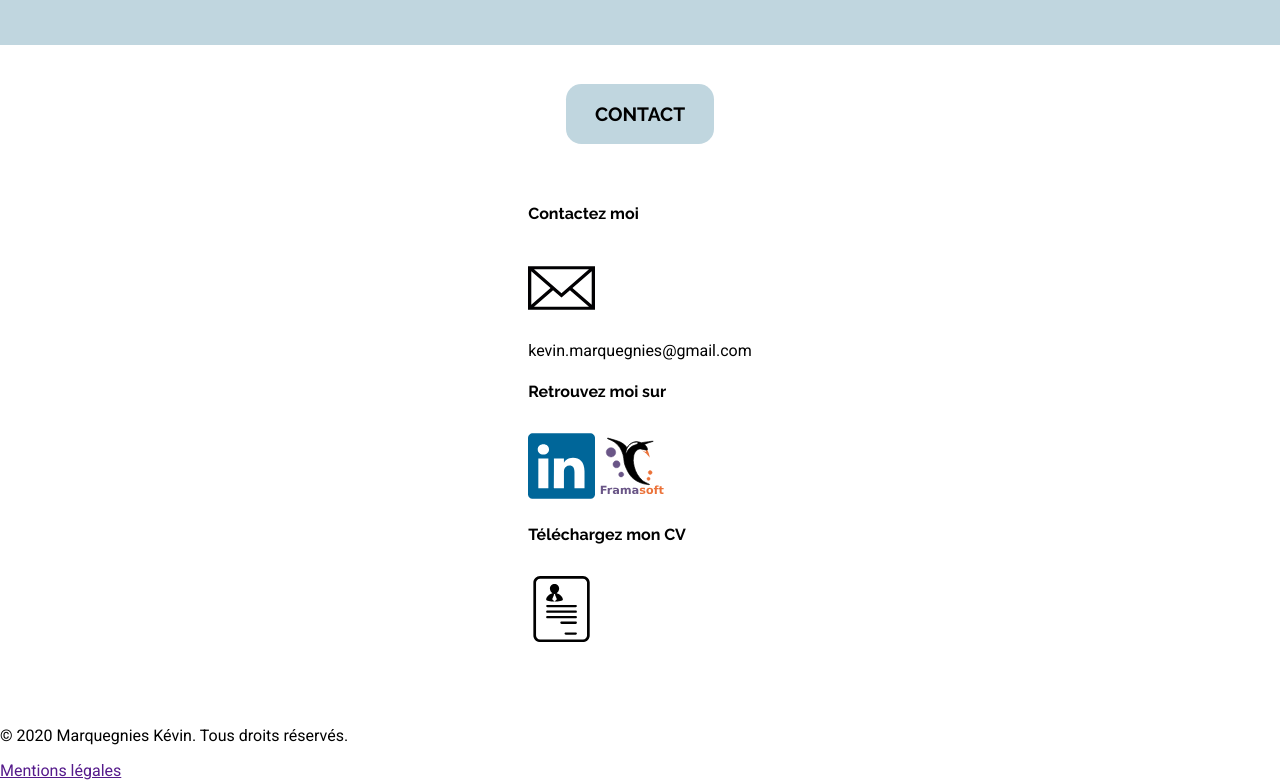
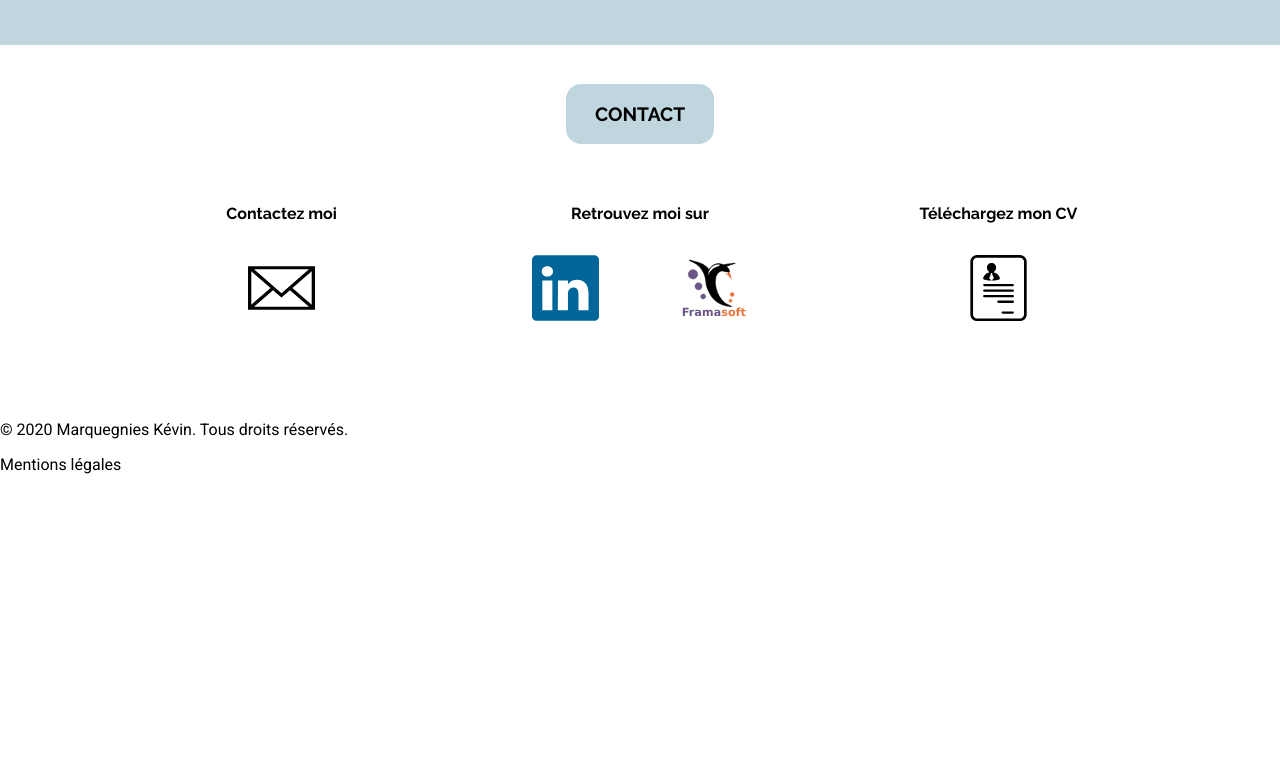
Before and after one commit to kmarquegnies/cv, a website: page index.html in a window 1280 px wide. Shown: the part 2606-3386 px from the top of the page. After the commit the page ends 3080 px from the top, so only its background shows below. Drawn offline with Linux system fonts and the light colour scheme; files that its build step writes are made by us from their sources.

Commit message:
finish css for contact section and add js for mail animation

```diff
--- a/assets/src/css/common.scss
+++ b/assets/src/css/common.scss
@@ -23,3 +23,8 @@ h1,h2,h4 {
 ul {
     list-style-type: none;
 }
+
+a {
+    text-decoration: none;
+    color: black;
+}
--- a/assets/src/css/index.scss
+++ b/assets/src/css/index.scss
@@ -143,19 +143,18 @@ article {
 }
 
 #hobbies {
+    padding-bottom: 3em;
+
     #pictures {
         display: flex;
         justify-content: space-around;
         width: 100%;
+        margin-top: 1em;
 
         .picture_animation {
             img {
                 width: 15em;
             }
-
-            /*img:hover {
-                opacity: 0.4;
-            }*/
 
             p {
                 text-transform: uppercase;
@@ -179,7 +178,36 @@ article {
                 left: 25%;
             }
 
-
         }
     }
 }
+
+#contact {
+    #contact_categories {
+        width: 80%;
+        display: flex;
+        justify-content: space-between;
+
+        .contact_category {
+            width: 30%;
+            display: flex;
+            flex-direction: column;
+            align-items: center;
+        }
+
+        #envelope {
+            cursor: pointer;
+        }
+
+        #mail {
+            visibility: hidden;
+        }
+
+        #find_logo {
+            width: 70%;
+            display: flex;
+            justify-content: space-between;
+        }
+    }
+
+}
--- a/assets/src/js/script.js
+++ b/assets/src/js/script.js
@@ -1,4 +1,3 @@
-
 /*--FIXE LE MENU EN HAUT DE LA PAGE--*/
 
 //Récupère le menu dans une variable
@@ -21,7 +20,7 @@ window.addEventListener("scroll", function () {
 });
 
 
-/*--FAIS APPARAITRE LE TEXTE DES IMAGES LOISIR--*/
+/*--FAIS APPARAITRE/DISPARAITRE LE TEXTE DES IMAGES LOISIR--*/
 function textAppear(number) {
   var text = document.getElementsByClassName("picture_text")[number];
   var pictureBloc = document.getElementsByClassName("picture_animation")[number];
@@ -29,14 +28,21 @@ function textAppear(number) {
 
   picture.style.opacity = "0.3";
   text.style.visibility = "visible";
-  pictureBloc.addEventListener("mouseout", function(){
+  pictureBloc.addEventListener("mouseout", function () {
     text.style.visibility = "hidden";
     picture.style.opacity = "1";
   });
 }
 
 
-/*--FAIS DISPARAITRE LE TEXTE DES IMAGES LOISIR--*/
-/*function textDisappaer(number) {
-  var
-}*/
+/*--FAIS APPARAITRE/DISPARAITRE L'ADRESSE MAIL--*/
+var enveloppe = document.getElementById("envelope");
+var mail = document.getElementById("mail");
+
+enveloppe.addEventListener("click", function () {
+  if (mail.style.visibility == "visible") {
+    mail.style.visibility = "hidden";
+  } else {
+    mail.style.visibility = "visible";
+  }
+});
--- a/index.html
+++ b/index.html
@@ -166,19 +166,19 @@
 		<article id="contact">
 			<h2 class="blue_back">contact</h2>
 			<div id="contact_categories">
-				<div id="contact_me">
+				<div id="contact_me" class="contact_category">
 					<h4>Contactez moi</h4>
-					<img src="assets/src/images/mail.svg" alt="enveloppe" />
-					<p>kevin.marquegnies@gmail.com</p>
+					<img src="assets/src/images/mail.svg" alt="enveloppe" id="envelope"/>
+					<a href="mailto:kevin.marquegnies@gmail.com" id="mail">kevin.marquegnies@gmail.com</a>
 				</div>
-				<div id="find_me">
+				<div id="find_me" class="contact_category">
 					<h4>Retrouvez moi sur</h4>
-					<div id="find_logo">
+					<div id="find_logo" >
 						<img src="assets/src/images/linkedin.svg" alt="logo linkedin" />
 						<img src="assets/src/images/framagit.svg" alt="logo de framagit" />
 					</div>
 				</div>
-				<div id="download">
+				<div id="download" class="contact_category">
 					<h4>Téléchargez mon CV</h4>
 					<img src="assets/src/images/cv.svg" alt="icone de CV" />
 				</div>
```
Also changed, not shown: assets/css/common.min.css, assets/css/index.min.css, assets/js/script.min.js, 2 other files.
